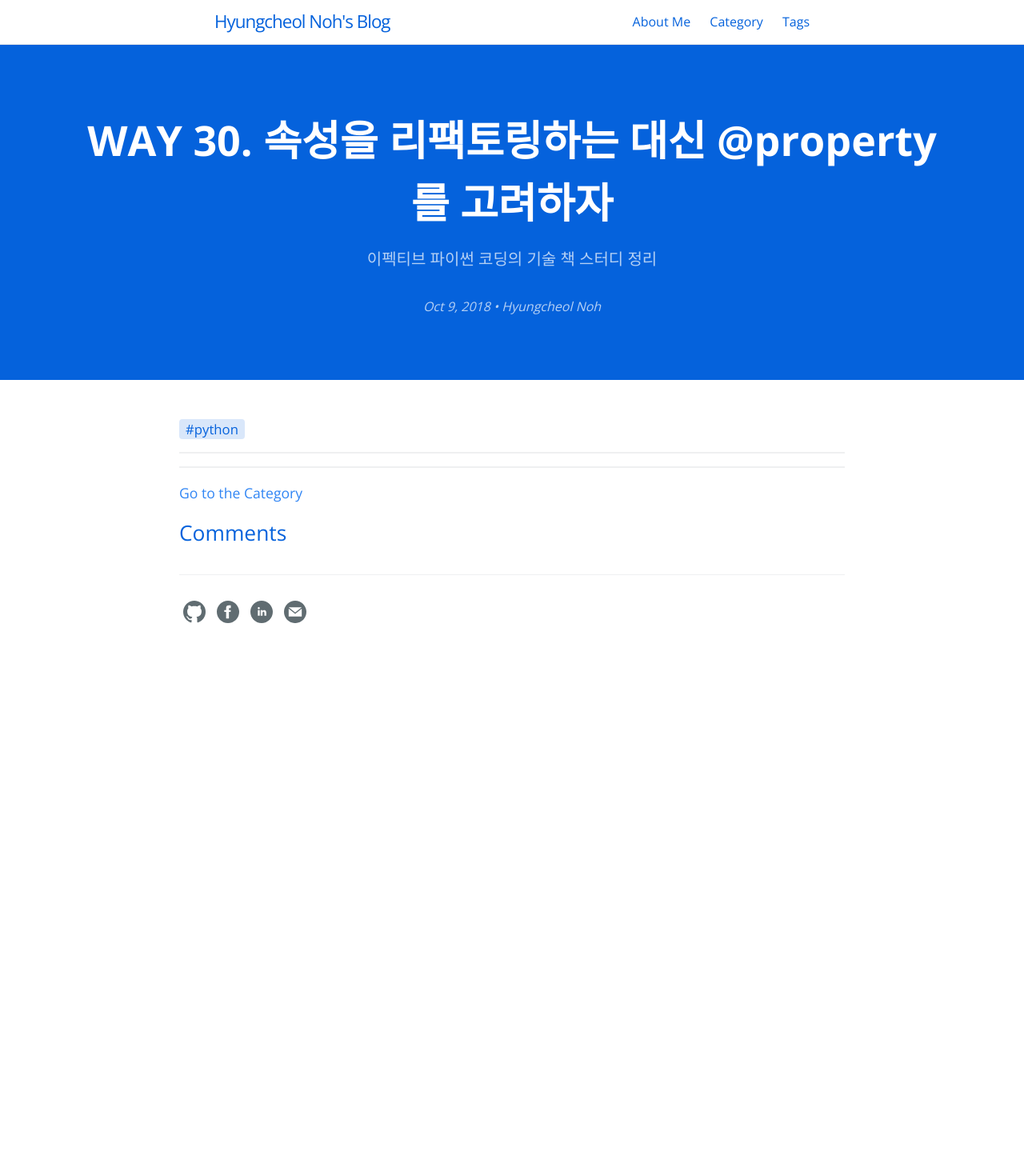
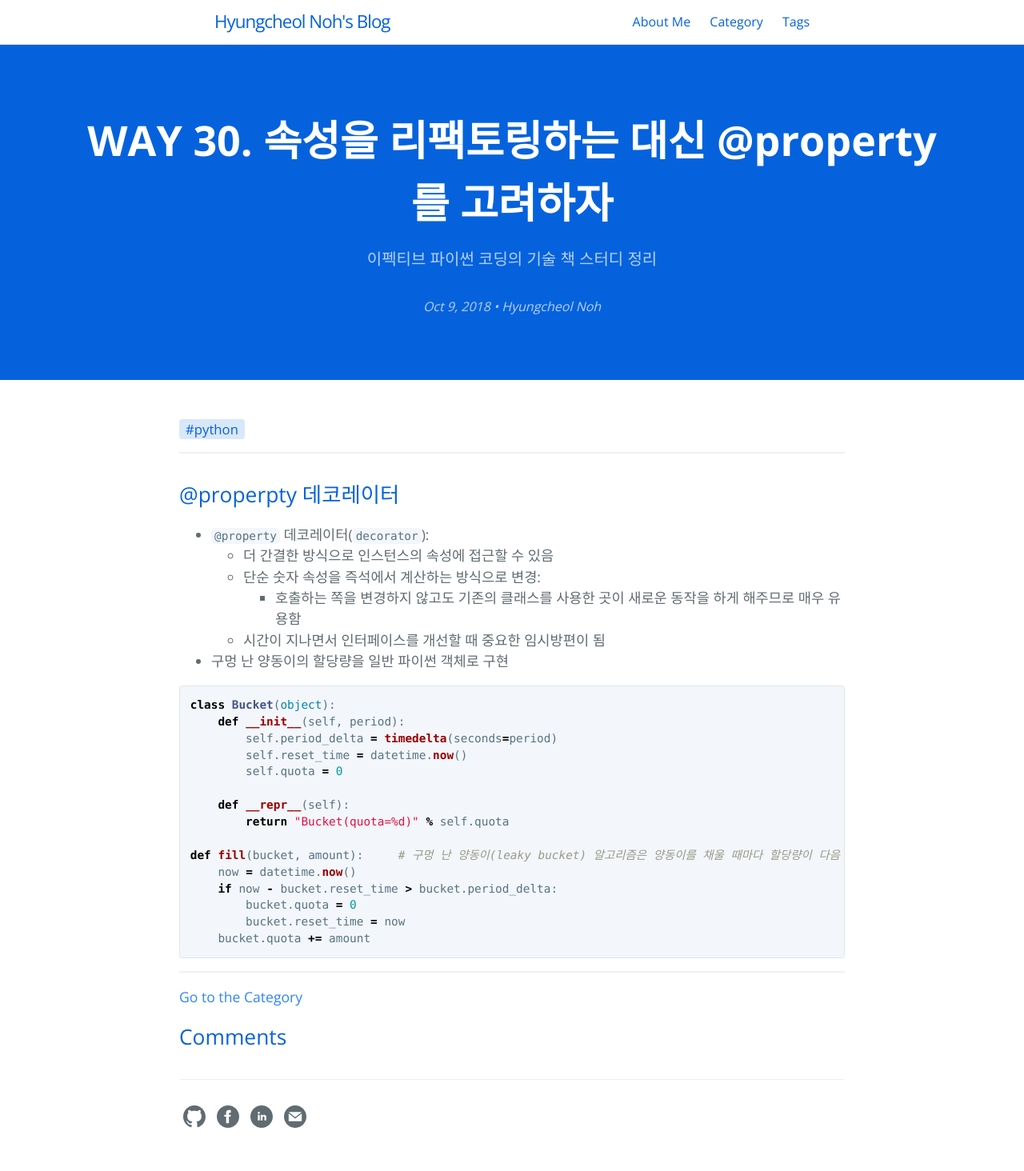
Before and after one commit to hcnoh/hcnoh.github.io, a Jekyll site: the page built from _posts/2018-10-09-effective-python-way30.md, in a window 1280 px wide. Shown: the whole page at 80% size. Built offline with Jekyll 4.4.1, drawn with Linux system fonts in a browser that asks for light colours; comment, search, counter and statistics services are not loaded; before the commit the page ends 900 px from its top, so only the background shows below that.

Commit message:
Update 2018-10-09-effective-python-way30.md

````diff
--- a/_posts/2018-10-09-effective-python-way30.md
+++ b/_posts/2018-10-09-effective-python-way30.md
@@ -11,3 +11,30 @@ image: /thumbnail-mobile.png
 author: "Hyungcheol Noh"
 permalink: /2018-10-09-effective-python-way30
 ---
+
+## @properpty 데코레이터
+- `@property` 데코레이터(`decorator`):
+  - 더 간결한 방식으로 인스턴스의 속성에 접근할 수 있음
+  - 단순 숫자 속성을 즉석에서 계산하는 방식으로 변경:
+    - 호출하는 쪽을 변경하지 않고도 기존의 클래스를 사용한 곳이 새로운 동작을 하게 해주므로 매우 유용함
+  - 시간이 지나면서 인터페이스를 개선할 때 중요한 임시방편이 됨
+
+- 구멍 난 양동이의 할당량을 일반 파이썬 객체로 구현
+
+```python
+class Bucket(object):
+    def __init__(self, period):
+        self.period_delta = timedelta(seconds=period)
+        self.reset_time = datetime.now()
+        self.quota = 0
+
+    def __repr__(self):
+        return "Bucket(quota=%d)" % self.quota
+
+def fill(bucket, amount):     # 구멍 난 양동이(leaky bucket) 알고리즘은 양동이를 채울 때마다 할당량이 다음 기간으로 넘어가지 않게 하는 식으로
+    now = datetime.now()
+    if now - bucket.reset_time > bucket.period_delta:
+        bucket.quota = 0
+        bucket.reset_time = now
+    bucket.quota += amount
+```
````
